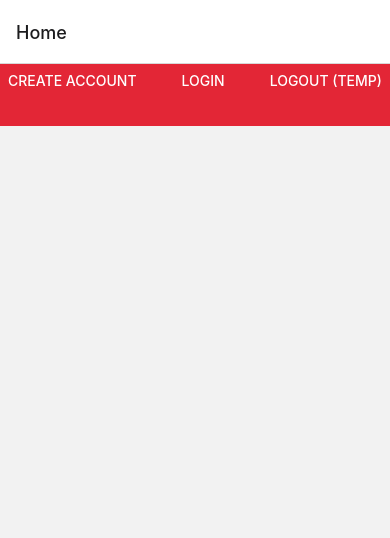
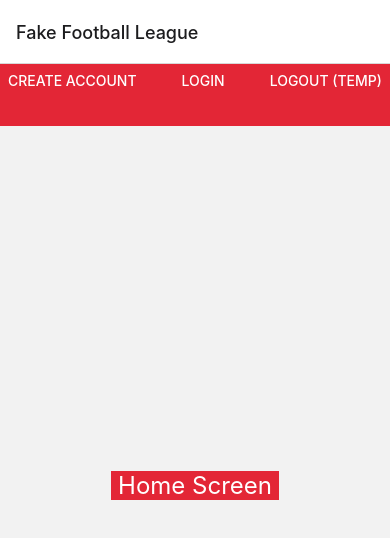
Before and after one commit to jdortega12/Software-Engineering, a React Native app in the folder ReactMobileApp/: screen /Home in a window 390 px wide. Shown: the top 538 px of the page. Built offline with nearby package versions, Linux system fonts and the light colour scheme.

Commit message:
Nav Bar changes to homescreen

```diff
--- a/ReactMobileApp/App.js
+++ b/ReactMobileApp/App.js
@@ -1,5 +1,5 @@
 import React from "react";
-import { Text, View } from "react-native";
+import { Text, View, Button } from "react-native";
 import HomeScreen from "./view/screen/HomeScreen";
 import UpdateUserPersonalInfoScreen from "./view/screen/UpdateUserPersonalInfo";
 import CreateAccount from "./view/screen/CreateAccountScreen"
@@ -26,7 +26,7 @@ export default function App(){
 
         <NavigationContainer>{
             <Stack.Navigator>
-                <Stack.Screen name="Home" component={HomeScreen} />
+                <Stack.Screen name="Home" component={HomeScreen} options={{ title: 'Fake Football League'}}/>
                 <Stack.Screen name="CreateAccount" component={CreateAccount} />
                 <Stack.Screen name="Login" component={Login} />
                 <Stack.Screen name="CreateTeam" component={CreateTeam} />
--- /dev/null
+++ b/ReactMobileApp/view/component/NavBar.style.js
@@ -0,0 +1,26 @@
+import { StyleSheet } from "react-native"
+
+export default StyleSheet.create({
+    titleBarView: {
+        backgroundColor:"#e32636",
+        height: "8%",
+        flexDirection:"row",
+        justifyContent:"space-between",
+    },
+    titleText: {
+        textAlignVertical:"center",
+        color:"white",
+        fontSize:24,
+    },
+    centeredText: {
+        flex: 1,
+        alignItems: 'center',
+        justifyContent: 'center',
+    },
+    homeText: {
+        backgroundColor: "#e32636",
+        color:"white",
+        fontSize:24,
+    }
+
+})
--- a/ReactMobileApp/view/screen/HomeScreen.js
+++ b/ReactMobileApp/view/screen/HomeScreen.js
@@ -1,16 +1,15 @@
 import React from "react"
 import {Button, Text, View} from "react-native"
+import NavBarStyle from "../component/NavBar.style"
+import NavBar from "../component/NavBar"
 import HandleLogout from "../../event-handler/HandleLogout"
-import TopBar from "../component/TopBar"
-import TopBarStyle from "../component/TopBar.style"
 
-//Import navigation files
 import { NavigationContainer } from '@react-navigation/native';
 import { createNativeStackNavigator } from '@react-navigation/native-stack';
 
-export default function HomeScreen({ navigation }) {
-    return (
-        <View style={TopBarStyle.titleBarView}>
+export default function HomeScreen({navigation}) {
+    return (<>
+        <View style={NavBarStyle.titleBarView}>
             <Button
             color="e32636"
             title="Create Account"
@@ -19,5 +18,10 @@ export default function HomeScreen({ navigation }) {
             <Button color="e32636" title="Login" onPress={() => navigation.navigate('Login')}/>
             <Button color="e32636" title="Logout (temp)" onPress={HandleLogout}/>
         </View>
+        <View style={NavBarStyle.centeredText}>
+            <Text style ={NavBarStyle.homeText}> Home Screen </Text>
+        </View>
+
+        </>
     )
 }
```
